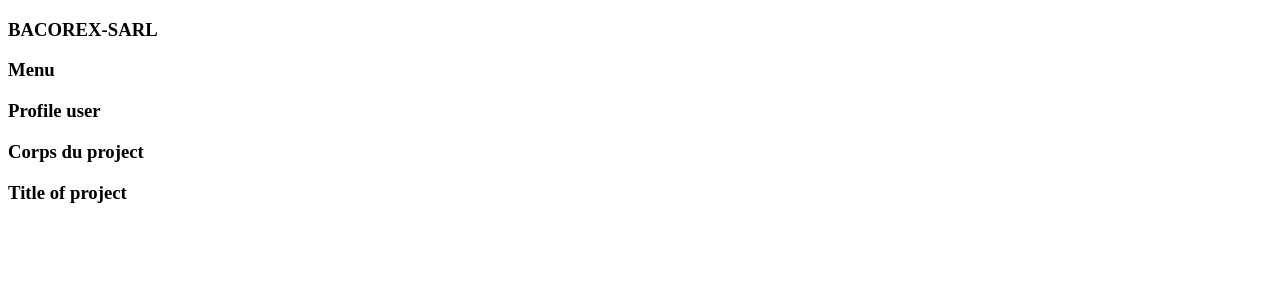
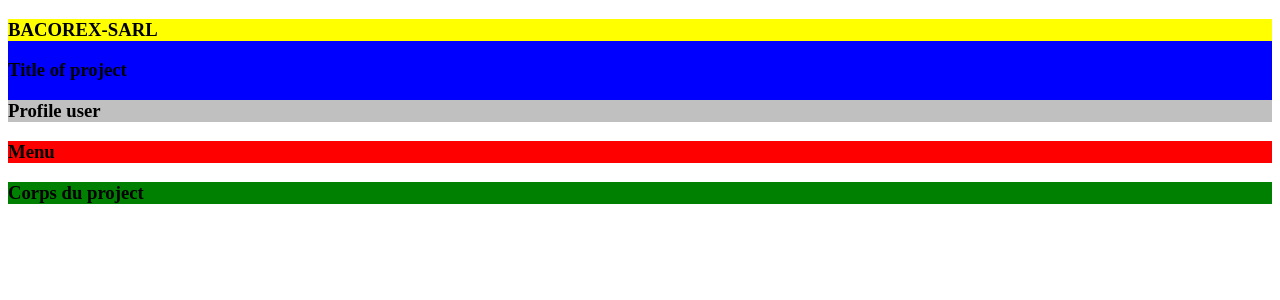
Before and after one commit to HamaBarhamou/Bacorex_GES, a React (Create React App) app: page /home in a window 1280 px wide. Shown: the top 300 px of the page. Built offline with nearby package versions, Linux system fonts and the light colour scheme.

Commit message:
ajencessment 2

```diff
--- a/src/components/BodyProject.js
+++ b/src/components/BodyProject.js
@@ -1,8 +1,12 @@
 import React from 'react';
+
+const style ={
+    background: 'green'
+}
 
 const BodyProject = () => {
     return (
-        <div>
+        <div style={style}>
             <h3>Corps du project</h3>
         </div>
     );
--- a/src/components/Logos.js
+++ b/src/components/Logos.js
@@ -1,8 +1,12 @@
 import React from 'react';
+
+const style ={
+    background: 'yellow'
+}
 
 const Logos = () => {
     return (
-        <div>
+        <div style={style}>
             <h3>BACOREX-SARL</h3>
         </div>
     );
--- a/src/components/Menus.js
+++ b/src/components/Menus.js
@@ -1,8 +1,13 @@
 import React from 'react';
+
+const style ={
+    background: 'red'
+}
+
 
 const Menus = () => {
     return (
-        <div>
+        <div style={style}>
             <h3>Menu</h3>
         </div>
     );
--- a/src/components/Profile.js
+++ b/src/components/Profile.js
@@ -1,8 +1,12 @@
 import React from 'react';
+
+const style ={
+    background:'#C0C0C0'
+}
 
 const Profile = () => {
     return (
-        <div>
+        <div style={style}>
             <h3>Profile user</h3>
         </div>
     );
--- a/src/components/TitleProject.js
+++ b/src/components/TitleProject.js
@@ -1,9 +1,17 @@
 import React from 'react';
+import Logos from './Logos';
+import Profile from './Profile';
+
+const style ={
+    background: 'blue'
+}
 
 const TitleProject = () => {
     return (
-        <div>
+        <div style={style}>
+            <Logos/>
             <h3>Title of project</h3>
+            <Profile/>
         </div>
     );
 };
--- a/src/pages/Home.js
+++ b/src/pages/Home.js
@@ -1,18 +1,14 @@
 import React from 'react';
 import BodyProject from '../components/BodyProject';
-import Logos from '../components/Logos';
 import Menus from '../components/Menus';
-import Profile from '../components/Profile';
 import TitleProject from '../components/TitleProject';
 
 const Home = () => {
     return (
         <div>
-            <Logos/>
+            <TitleProject/>
             <Menus/>
-            <Profile/>
             <BodyProject/>
-            <TitleProject/>
         </div>
     );
 };
```
